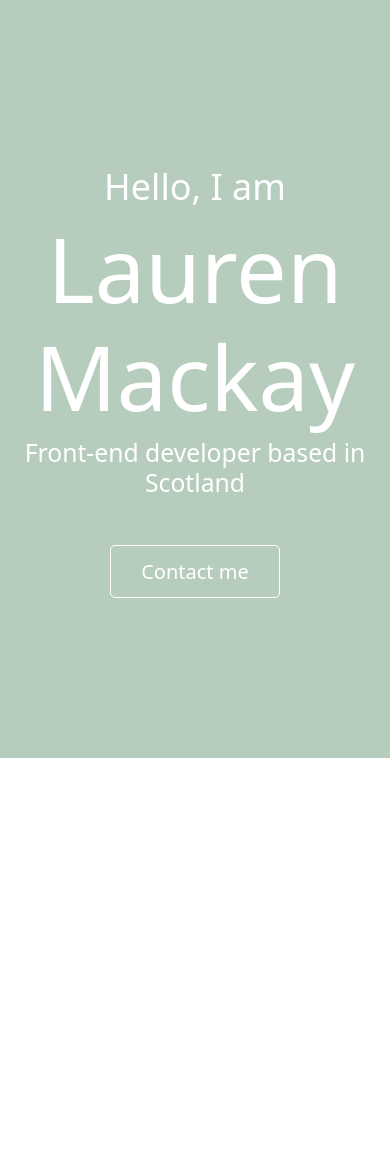
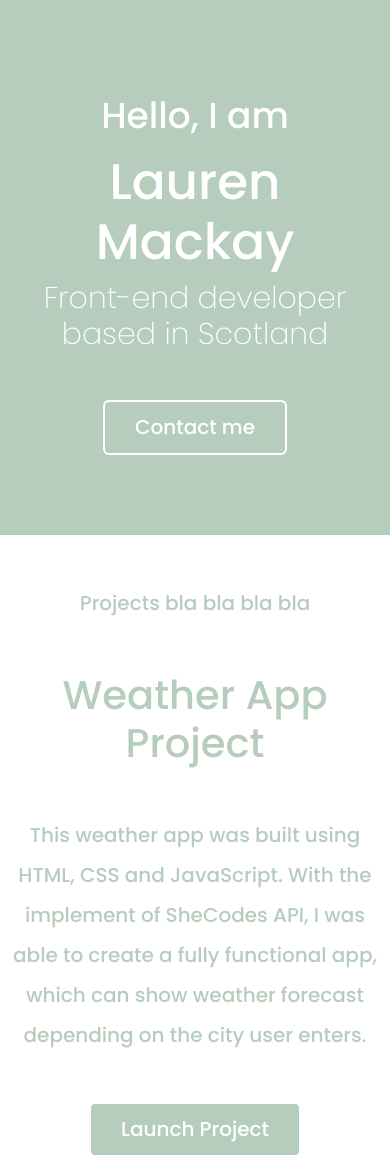
Before and after one commit to lemoncodes94/portfolio-project, a plain HTML site: page index.html in a window 390 px wide. Before the commit the page ends 844 px from the top, so only its background shows below. Drawn offline with nearby package versions, Linux system fonts and the light colour scheme.

Commit message:
Added homepage content design and images

```diff
--- a/index.html
+++ b/index.html
@@ -22,12 +22,38 @@
 </head>
 
 <body>
+
+
   <div class="hero">
     <p>Hello, I am</p>
     <h1>Lauren Mackay</h1>
     <h2 class="mb-5">Front-end developer based in Scotland</h2>
-    <a href="" class="btn btn-branding">Contact me</a>
+    <div>
+      <a href="" class="btn btn-branding">Contact me</a>
+    </div>
   </div>
+  <p class="text-center m-5">Projects bla bla bla bla</p>
+
+  <div class="container">
+    <div class="row">
+      <div class="col d-none d-lg-block">
+        <img src="images/weather-app.jpg" class="img-fluid">
+      </div>
+
+      <div class="col">
+        <div class="project-description">
+          <h2 class="mb-5">Weather App Project</h2>
+          <p class="mb-5">This weather app was built using HTML, CSS and JavaScript. With the implement of SheCodes API,
+            I was able to create a fully functional app, which can show weather forecast depending on the city user
+            enters.</p>
+          <a href="" class="btn btn-branding-outline">Launch Project</a>
+        </div>
+      </div>
+    </div>
+  </div>
+
+
+
 </body>
 
 </html>
--- a/styles/portfolio.css
+++ b/styles/portfolio.css
@@ -1,26 +1,30 @@
 :root {
   --branding-color: #b6cdbd;
-  --branding-font-family: var(--branding-font-family);
+  --branding-font-family: "Poppins", sans-serif;
+  --second-font-family: "Playfair Display", serif;
 }
 
 h1 {
   font-size: 90px;
   font-family: var(--branding-font-family);
-  color: white;
 }
 
 h2 {
   font-family: var(--branding-font-family);
-  font-weight: lighter;
-  color: white;
+  color: var(--branding-color);
+  font-size: 50px;
 }
 p {
   font-family: var(--branding-font-family);
   margin: 0;
-  color: white;
+  color: var(--branding-color);
+  font-size: 20px;
+  line-height: 2;
 }
 
 .hero {
+  color: white;
+  font-family: var(--branding-font-family);
   background-color: var(--branding-color);
   text-align: center;
   padding: 160px 20px;
@@ -28,9 +32,28 @@ p {
 
 .hero p {
   font-size: 36px;
+  color: white;
+}
+
+.hero h2 {
+  font-weight: lighter;
+  color: white;
+  font-size: 40px;
 }
 
 .btn-branding {
+  background: var(--branding-color);
+  color: white;
+  font-size: 20px;
+  border-color: white;
+  border-radius: 6px;
+  border-width: 2px;
+  line-height: 27px;
+  padding: 12px 30px;
+  font-family: var(--branding-font-family);
+}
+
+.btn-branding-outline {
   background: var(--branding-color);
   color: white;
   font-size: 20px;
@@ -40,3 +63,26 @@ p {
   padding: 12px 30px;
   font-family: var(--branding-font-family);
 }
+
+.project-description {
+  padding: 60px 60px;
+}
+
+@media (max-width: 900px) {
+  h1 {
+    font-size: 50px;
+  }
+  h2 {
+    font-size: 40px;
+  }
+  .hero h2 {
+    font-size: 30px;
+  }
+  .hero {
+    padding: 80px 20px;
+  }
+  .project-description {
+    text-align: center;
+    padding: 0;
+  }
+}
```
Also changed, not shown: images/weather-app.jpg (added).
